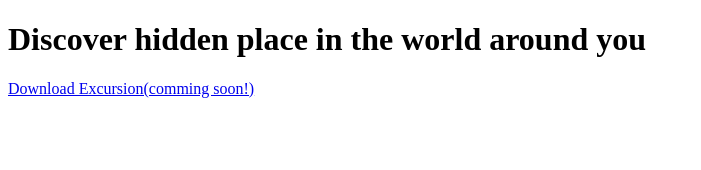
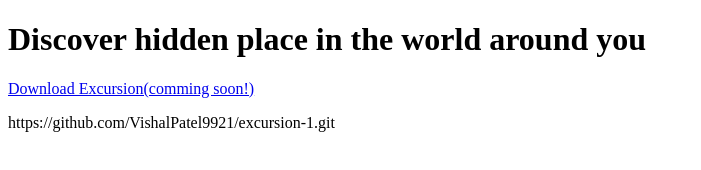
Before and after one commit to VishalPatel9921/excursion-1, a plain HTML site: page index.html in a window 1280 px wide. Shown: the whole page, without its empty margins (0-701 px from the left). Drawn offline with Linux system fonts and the light colour scheme.

Commit message:
initc commit

```diff
--- a/index.html
+++ b/index.html
@@ -13,3 +13,5 @@
     </body>
 
 </html>
+
+https://github.com/VishalPatel9921/excursion-1.git
```
